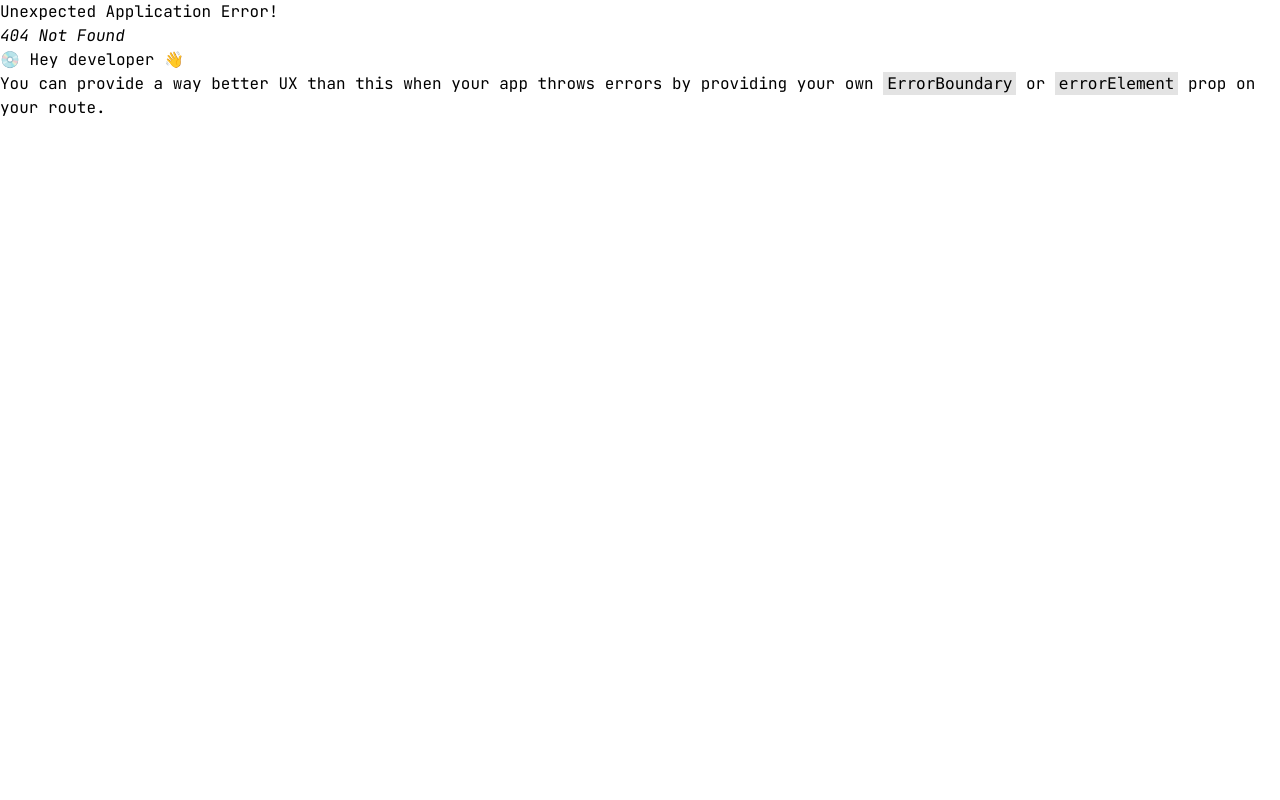
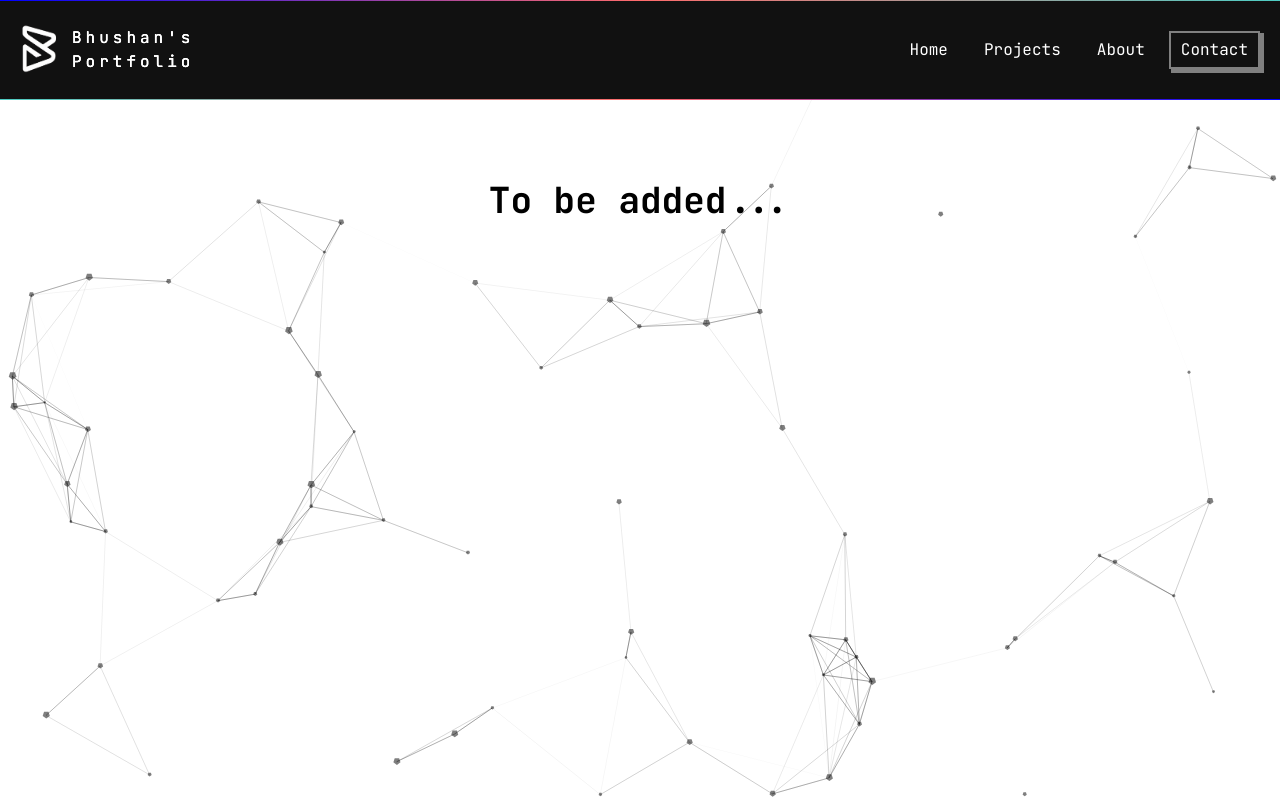
Before and after one commit to bhushanpatil288/PortfolioReact, a React (Vite) app: page /contact in a window 1280 px wide. Before the commit this address had no page. Shown: the top 800 px of the page. Built offline with nearby package versions, Linux system fonts and the light colour scheme.

Commit message:
[add] - contact page

```diff
--- a/src/main.jsx
+++ b/src/main.jsx
@@ -2,7 +2,7 @@ import { createRoot } from 'react-dom/client'
 import { createBrowserRouter, RouterProvider } from 'react-router-dom'
 import './index.css'
 import Layout from './Layout.jsx'
-import { Home, About, Projects } from './pages/Index.js'
+import { Home, About, Projects, Contact } from './pages/Index.js'
 
 const router = createBrowserRouter([{
     path : '/',
@@ -19,6 +19,10 @@ const router = createBrowserRouter([{
         {
             path: '/about',
             element: <About />
+        },
+        {
+            path: '/contact',
+            element: <Contact />
         }
     ]
 }])
--- /dev/null
+++ b/src/pages/Contact.jsx
@@ -0,0 +1,12 @@
+
+function Contact() {
+  return (
+    <div className="container mx-auto text-center pt-20 h-screen">
+      <p className="font-bold text-4xl">
+        To be added...
+      </p>
+    </div>
+  )
+}
+
+export default Contact
--- a/src/pages/Index.js
+++ b/src/pages/Index.js
@@ -1,5 +1,6 @@
 import About from './About'
 import Home from './Home'
 import Projects from './Projects'
+import Contact from './Contact'
 
-export { Home, About, Projects }
+export { Home, About, Projects, Contact }
```
